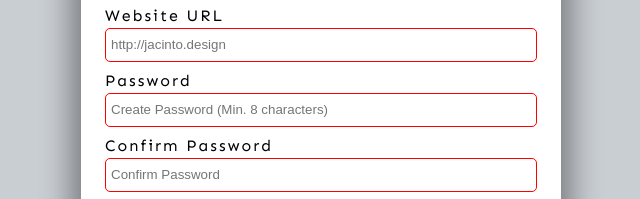
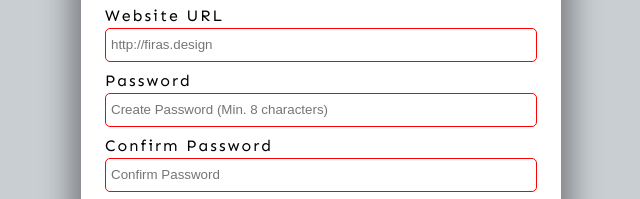
Before and after one commit to Firas-Dahmani/Form-Validator, a plain HTML site: page index.html in a window 1280 px wide. Shown: the part 352-551 px from the top of the page, 319-959 px from the left. Drawn offline with Linux system fonts and the light colour scheme.

Commit message:
Update index.html

```diff
--- a/index.html
+++ b/index.html
@@ -34,7 +34,7 @@
       <div class="form-group">
         <label for="website">Website URL</label>
         <input type="url" id="website" name="website"
-               placeholder="http://jacinto.design" required>
+               placeholder="http://firas.design" required>
       </div>
       <!-- Password -->
       <div class="form-group">
```
